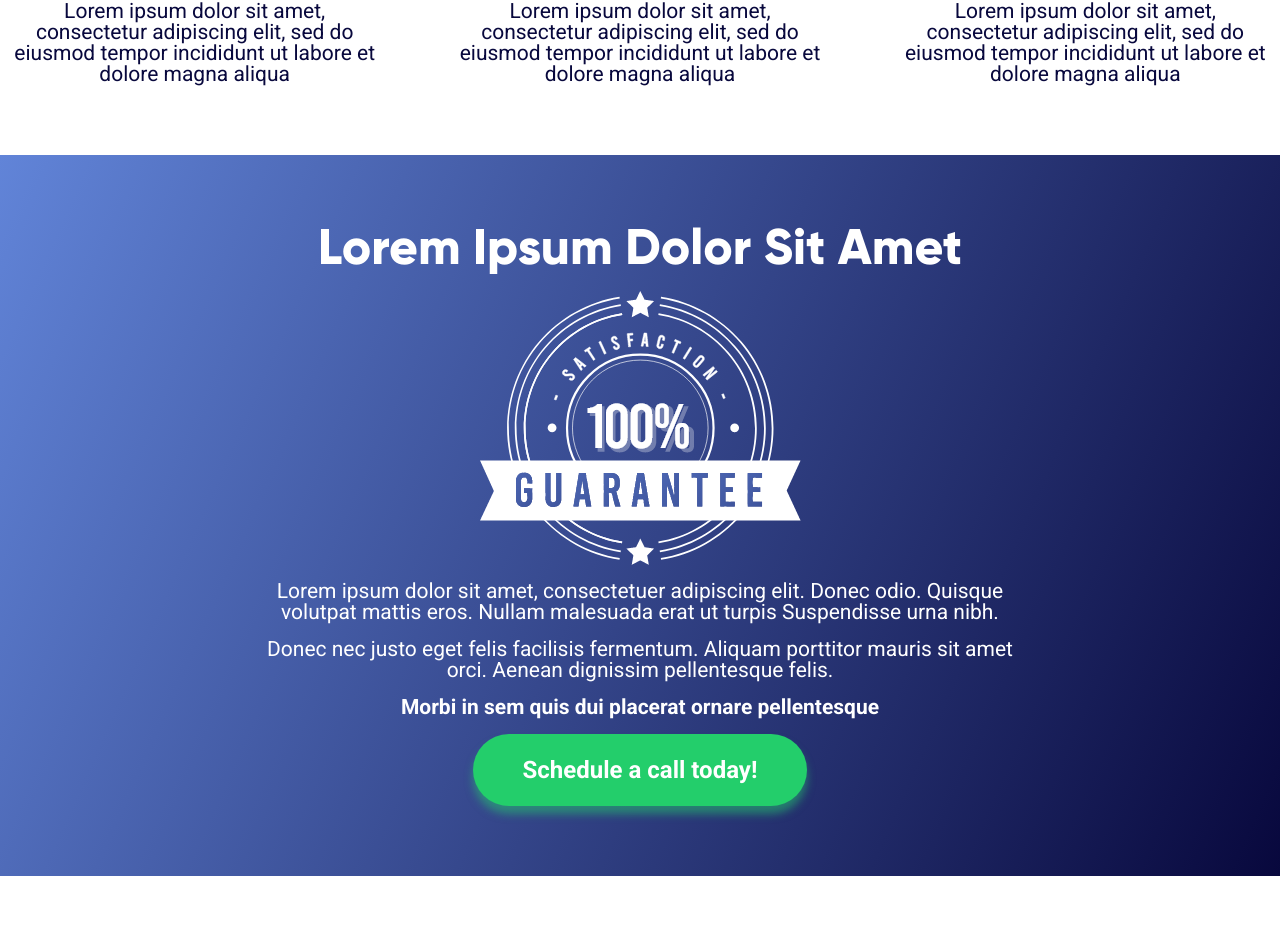
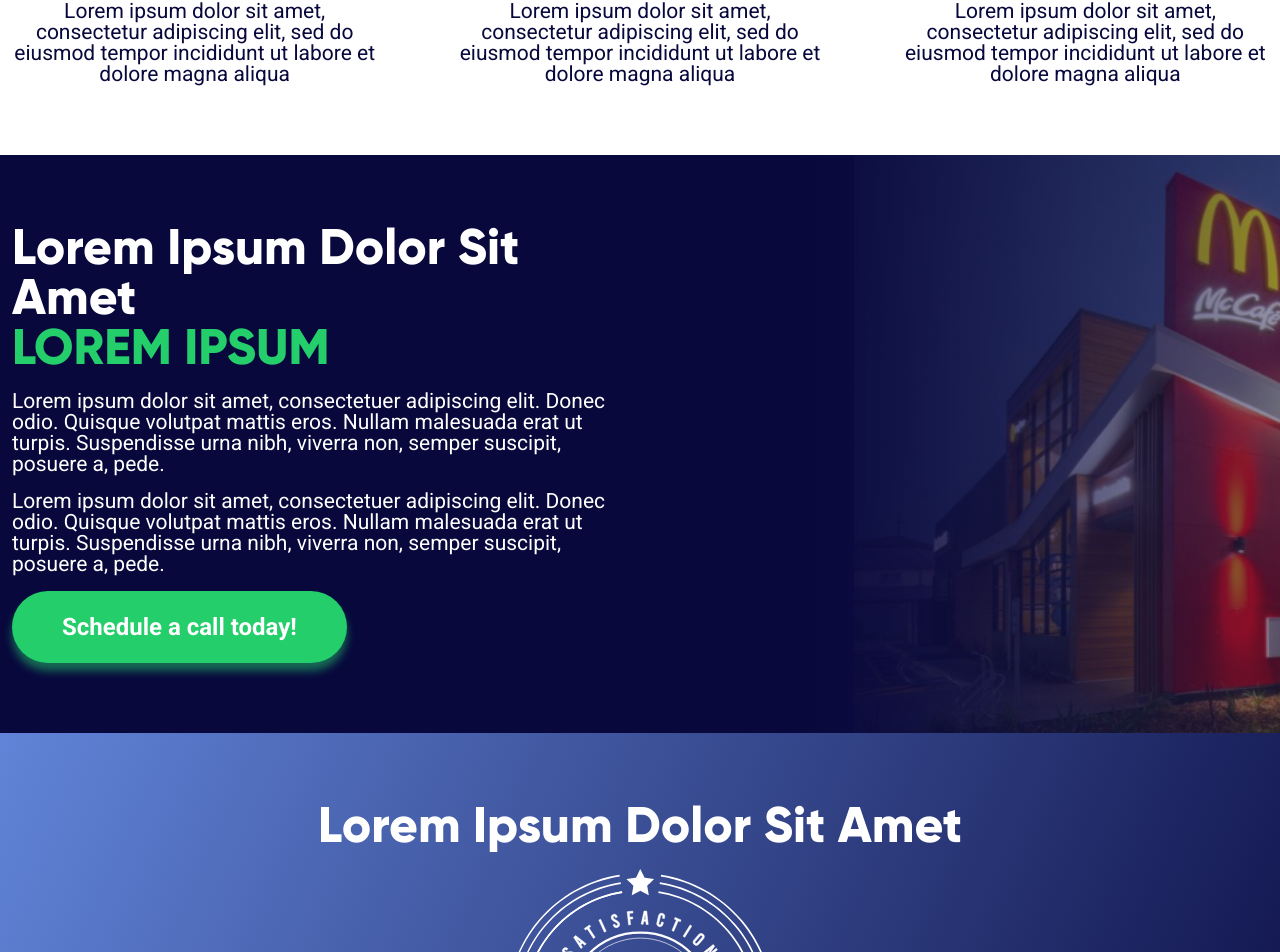
Before and after one commit to Haris-Ali/frontend-test, an Angular app: page / in a window 1280 px wide. Shown: the part 3768-4720 px from the top of the page. Built offline with nearby package versions, Linux system fonts and the light colour scheme.

Commit message:
Info section done

```diff
--- a/src/app/app.component.html
+++ b/src/app/app.component.html
@@ -10,6 +10,8 @@
 
 <app-services></app-services>
 
+<app-info-new></app-info-new>
+
 <app-certificate></app-certificate>
 
 <app-contact></app-contact>
--- a/src/app/components/info-new/info-new.component.html
+++ b/src/app/components/info-new/info-new.component.html
@@ -1 +1,13 @@
-<p>info-new works!</p>
+<div class="mcdonalds-bg">
+  <div class="container">
+    <div class="d-flex-column justify-content-center padding-block-70 w-50 w-sm-100 gap-1rem">
+      <div>
+        <h1 class="text-white font-gilroy-bold font-50px font-sm-50px">Lorem Ipsum Dolor Sit Amet</h1>
+        <span class="text-green text-uppercase font-50px font-sm-50px font-gilroy-bold">LOREM IPSUM</span>
+      </div>
+      <p class="text-white font-21px font-sm-21px font-roboto-400">Lorem ipsum dolor sit amet, consectetuer adipiscing elit. Donec odio. Quisque volutpat mattis eros. Nullam malesuada erat ut turpis. Suspendisse urna nibh, viverra non, semper suscipit, posuere a, pede.</p>
+      <p class="text-white font-21px font-sm-21px font-roboto-400">Lorem ipsum dolor sit amet, consectetuer adipiscing elit. Donec odio. Quisque volutpat mattis eros. Nullam malesuada erat ut turpis. Suspendisse urna nibh, viverra non, semper suscipit, posuere a, pede.</p>
+      <button class="contact-cta width-fit-content bg-green font-24px font-sm-24px font-roboto-700 text-white mt-auto mb-auto">Schedule a call today!</button>
+    </div>
+  </div>
+</div>
--- a/src/assets/styles/utility.css
+++ b/src/assets/styles/utility.css
@@ -91,6 +91,10 @@
   width: 75%;
 }
 
+.w-50 {
+  width: 50%;
+}
+
 .height-lg-850 {
   height: 850px;
 }
--- a/src/styles.css
+++ b/src/styles.css
@@ -257,3 +257,10 @@ ul.feature-list li::before {
 .footer-grid-item {
   text-align: end;
 }
+
+/* Footer section end */
+
+.mcdonalds-bg {
+  background-image: url('./assets/images/mcdonalds-img.png');
+  background-repeat: no-repeat;
+}
```
